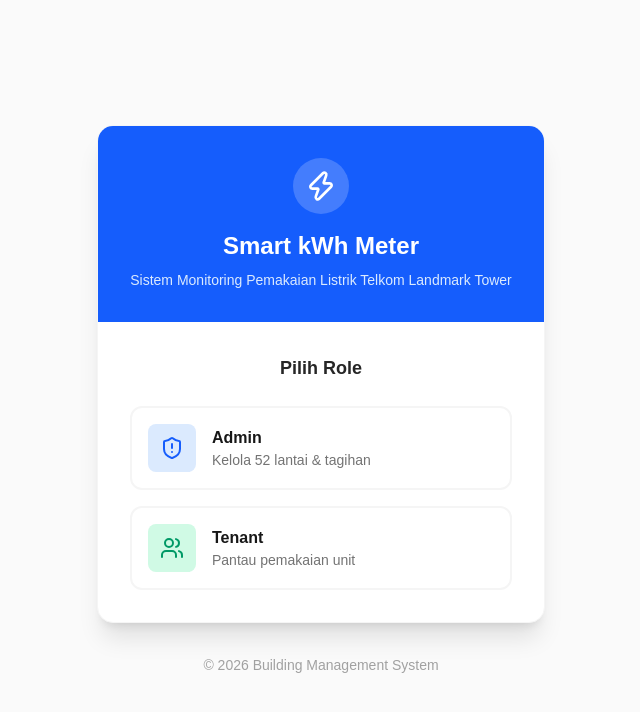
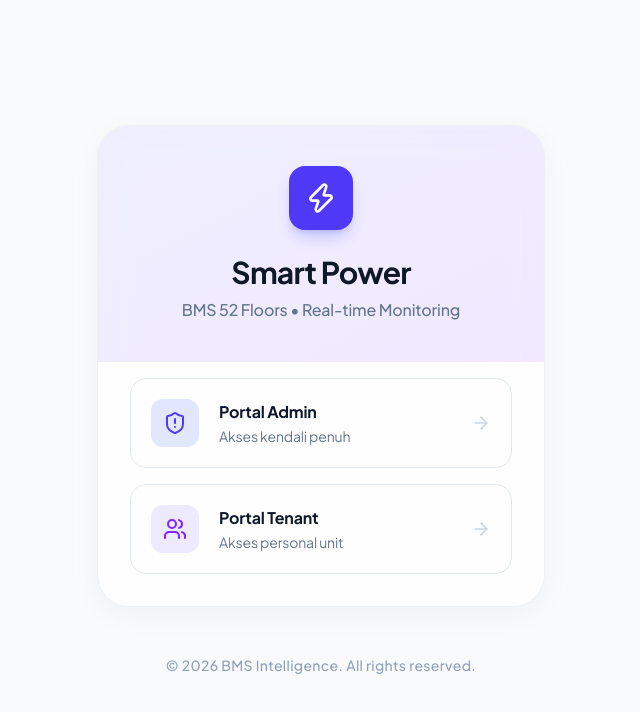
Before and after one commit to JaxBlade/kwh-dashboard, a Next.js app: page / in a window 1280 px wide. Shown: the top 712 px of the page, without its empty margins (319-959 px from the left). Built offline with nearby package versions, Linux system fonts and the light colour scheme.

Commit message:
update dashboard ui

```diff
--- a/src/app/globals.css
+++ b/src/app/globals.css
@@ -2,24 +2,24 @@
 @custom-variant dark (&:is(.dark *));
 
 :root {
-  --background: #ffffff;
-  --foreground: #171717;
+  --background: #f8fafc; /* slate-50 */
+  --foreground: #0f172a; /* slate-900 */
 }
 
 .dark {
-  --background: #0a0a0a;
-  --foreground: #ededed;
+  --background: #020617; /* slate-950 */
+  --foreground: #f8fafc; /* slate-50 */
 }
 
 @theme inline {
   --color-background: var(--background);
   --color-foreground: var(--foreground);
-  --font-sans: var(--font-geist-sans);
-  --font-mono: var(--font-geist-mono);
+  --font-sans: var(--font-sans);
 }
 
 body {
   background: var(--background);
   color: var(--foreground);
-  font-family: Arial, Helvetica, sans-serif;
+  font-family: var(--font-sans), Arial, Helvetica, sans-serif;
+  letter-spacing: -0.01em; /* Modern typography tightening */
 }
--- a/src/app/layout.tsx
+++ b/src/app/layout.tsx
@@ -1,15 +1,11 @@
 import type { Metadata } from "next";
-import { Geist, Geist_Mono } from "next/font/google";
+import { Plus_Jakarta_Sans } from "next/font/google";
 import "./globals.css";
 
-const geistSans = Geist({
-  variable: "--font-geist-sans",
+const plusJakartaSans = Plus_Jakarta_Sans({
+  variable: "--font-sans",
   subsets: ["latin"],
-});
-
-const geistMono = Geist_Mono({
-  variable: "--font-geist-mono",
-  subsets: ["latin"],
+  weight: ["400", "500", "600", "700"],
 });
 
 import { ThemeProvider } from "@/components/theme-provider";
@@ -27,7 +23,7 @@
   return (
     <html
       lang="en"
-      className={`${geistSans.variable} ${geistMono.variable} h-full antialiased`}
+      className={`${plusJakartaSans.variable} h-full antialiased`}
       suppressHydrationWarning
     >
       <body className="min-h-full flex flex-col">
--- a/src/app/page.tsx
+++ b/src/app/page.tsx
@@ -1,58 +1,64 @@
 "use client";
 
 import Link from "next/link";
-import { Zap, ShieldAlert, Users } from "lucide-react";
+import { Zap, ShieldAlert, Users, ArrowRight } from "lucide-react";
 
 export default function LoginPage() {
+  return (
+    <div className="min-h-screen bg-slate-50 dark:bg-[#020617] flex flex-col justify-center items-center p-4 relative overflow-hidden">
+      {/* Ambient Background Glows */}
+      <div className="absolute top-1/4 left-1/4 w-96 h-96 bg-indigo-500/20 dark:bg-indigo-600/20 rounded-full blur-[100px] -z-10 mix-blend-multiply dark:mix-blend-screen animate-pulse" />
+      <div className="absolute bottom-1/4 right-1/4 w-96 h-96 bg-violet-500/20 dark:bg-violet-600/20 rounded-full blur-[100px] -z-10 mix-blend-multiply dark:mix-blend-screen animate-pulse" style={{ animationDelay: "2s" }} />
 
-  return (
-    <div className="min-h-screen bg-neutral-50 dark:bg-neutral-950 flex flex-col justify-center items-center p-4">
-      <div className="max-w-md w-full bg-white dark:bg-neutral-900 rounded-2xl shadow-xl overflow-hidden border border-neutral-100 dark:border-neutral-800">
-        <div className="bg-blue-600 p-8 text-center">
-          <div className="inline-flex items-center justify-center p-3 bg-white/20 rounded-full mb-4">
-            <Zap className="h-8 w-8 text-white" />
+      <div className="max-w-md w-full bg-white/80 dark:bg-slate-900/80 backdrop-blur-xl rounded-[2rem] shadow-[0_8px_30px_rgb(0,0,0,0.04)] dark:shadow-[0_8px_30px_rgb(0,0,0,0.2)] overflow-hidden border border-slate-200/60 dark:border-slate-800/60 transition-all duration-500 hover:shadow-[0_8px_40px_rgb(0,0,0,0.08)]">
+        <div className="p-10 text-center relative overflow-hidden">
+          {/* Header Gradient */}
+          <div className="absolute inset-0 bg-gradient-to-br from-indigo-500 to-violet-600 opacity-10 dark:opacity-20 z-0"></div>
+
+          <div className="relative z-10">
+            <div className="inline-flex items-center justify-center p-4 bg-indigo-600 rounded-2xl mb-6 shadow-lg shadow-indigo-500/30 transform transition hover:scale-105 duration-300">
+              <Zap className="h-8 w-8 text-white" />
+            </div>
+            <h1 className="text-3xl font-extrabold text-slate-900 dark:text-white tracking-tight mb-2">Smart Power</h1>
+            <p className="text-slate-500 dark:text-slate-400 font-medium">BMS 52 Floors • Real-time Monitoring</p>
           </div>
-          <h1 className="text-2xl font-bold text-white mb-2">Smart kWh Meter</h1>
-          <p className="text-blue-100 text-sm">Sistem Monitoring Pemakaian Listrik Telkom Landmark Tower</p>
         </div>
 
-        <div className="p-8">
-          <h2 className="text-lg font-semibold text-neutral-800 dark:text-neutral-100 mb-6 text-center">
-            Pilih Role
-          </h2>
-
+        <div className="p-8 pt-4">
           <div className="space-y-4">
             <Link
               href="/admin"
-              className="w-full flex items-center p-4 rounded-xl border-2 border-neutral-100 dark:border-neutral-800 hover:border-blue-500 hover:bg-blue-50 dark:hover:bg-blue-900/20 transition-all group"
+              className="w-full flex items-center p-5 rounded-2xl border border-slate-200 dark:border-slate-800 hover:border-indigo-500/50 hover:bg-indigo-50/50 dark:hover:border-indigo-500/30 dark:hover:bg-indigo-500/10 transition-all duration-300 group"
             >
-              <div className="p-3 bg-blue-100 dark:bg-blue-900/40 rounded-lg group-hover:bg-blue-500 group-hover:text-white transition-colors">
-                <ShieldAlert className="h-6 w-6 text-blue-600 group-hover:text-white" />
+              <div className="p-3 bg-indigo-100 dark:bg-indigo-950 rounded-xl group-hover:bg-indigo-600 group-hover:text-white transition-colors duration-300">
+                <ShieldAlert className="h-6 w-6 text-indigo-600 dark:text-indigo-400 group-hover:text-white" />
               </div>
-              <div className="ml-4 text-left">
-                <h3 className="font-semibold text-neutral-900 dark:text-neutral-100">Admin</h3>
-                <p className="text-sm text-neutral-500 dark:text-neutral-400">Kelola 52 lantai & tagihan</p>
+              <div className="ml-5 text-left flex-1">
+                <h3 className="font-bold text-slate-900 dark:text-slate-100 group-hover:text-indigo-600 dark:group-hover:text-indigo-400 transition-colors">Portal Admin</h3>
+                <p className="text-sm text-slate-500 dark:text-slate-400 mt-0.5">Akses kendali penuh</p>
               </div>
+              <ArrowRight className="h-5 w-5 text-slate-300 dark:text-slate-700 group-hover:text-indigo-600 dark:group-hover:text-indigo-400 transition-colors transform group-hover:translate-x-1" />
             </Link>
 
             <Link
               href="/tenant"
-              className="w-full flex items-center p-4 rounded-xl border-2 border-neutral-100 dark:border-neutral-800 hover:border-emerald-500 hover:bg-emerald-50 dark:hover:bg-emerald-900/20 transition-all group"
+              className="w-full flex items-center p-5 rounded-2xl border border-slate-200 dark:border-slate-800 hover:border-violet-500/50 hover:bg-violet-50/50 dark:hover:border-violet-500/30 dark:hover:bg-violet-500/10 transition-all duration-300 group"
             >
-              <div className="p-3 bg-emerald-100 dark:bg-emerald-900/40 rounded-lg group-hover:bg-emerald-500 group-hover:text-white transition-colors">
-                <Users className="h-6 w-6 text-emerald-600 group-hover:text-white" />
+              <div className="p-3 bg-violet-100 dark:bg-violet-950 rounded-xl group-hover:bg-violet-600 group-hover:text-white transition-colors duration-300">
+                <Users className="h-6 w-6 text-violet-600 dark:text-violet-400 group-hover:text-white" />
               </div>
-              <div className="ml-4 text-left">
-                <h3 className="font-semibold text-neutral-900 dark:text-neutral-100">Tenant</h3>
-                <p className="text-sm text-neutral-500 dark:text-neutral-400">Pantau pemakaian unit</p>
+              <div className="ml-5 text-left flex-1">
+                <h3 className="font-bold text-slate-900 dark:text-slate-100 group-hover:text-violet-600 dark:group-hover:text-violet-400 transition-colors">Portal Tenant</h3>
+                <p className="text-sm text-slate-500 dark:text-slate-400 mt-0.5">Akses personal unit</p>
               </div>
+              <ArrowRight className="h-5 w-5 text-slate-300 dark:text-slate-700 group-hover:text-violet-600 dark:group-hover:text-violet-400 transition-colors transform group-hover:translate-x-1" />
             </Link>
           </div>
         </div>
       </div>
 
-      <p className="mt-8 text-neutral-400 text-sm text-center">
-        &copy; {new Date().getFullYear()} Building Management System
+      <p className="mt-12 text-slate-400 dark:text-slate-600 text-sm font-medium tracking-wide">
+        &copy; {new Date().getFullYear()} BMS Intelligence. All rights reserved.
       </p>
     </div>
   );
```
Also changed, not shown: src/app/admin/layout.tsx (+34 -28 lines), src/app/admin/overview-client.tsx (+77 -59 lines).
